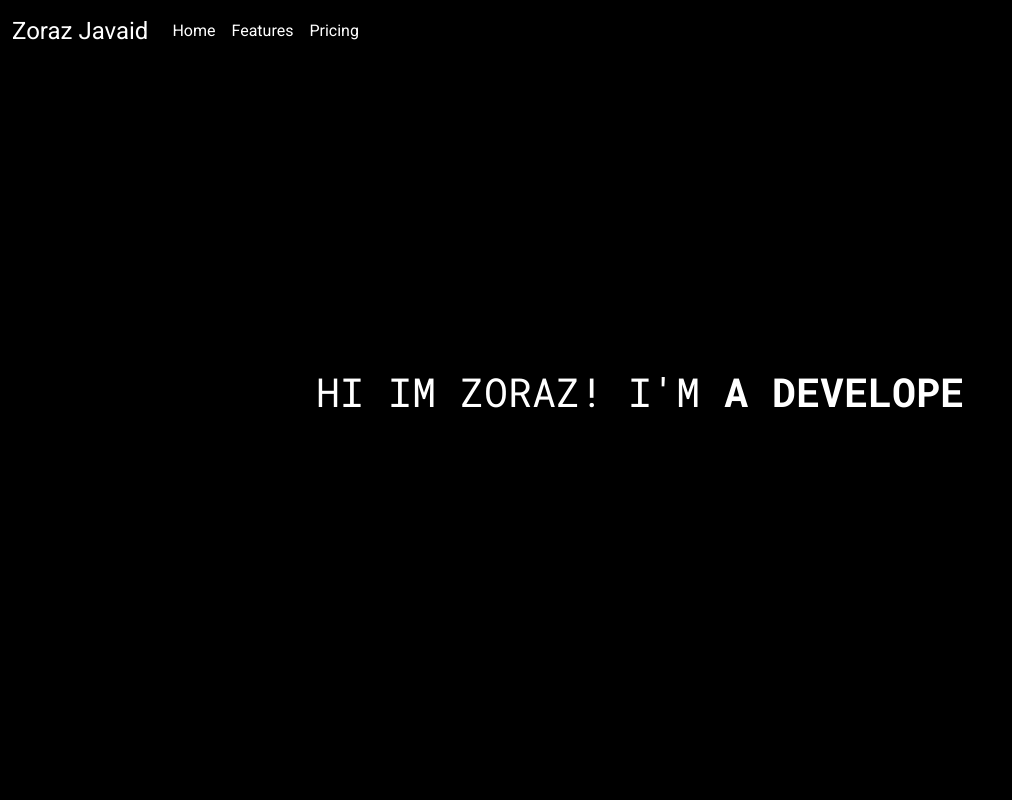
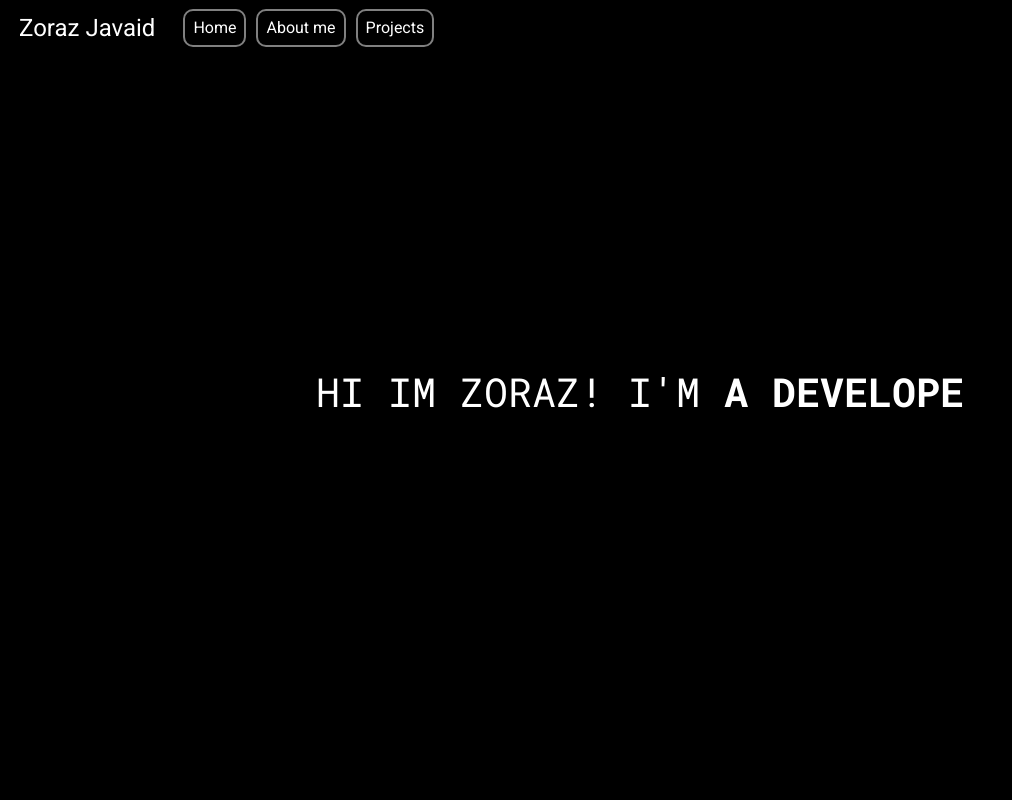
Before and after one commit to redripper480/webdev, a plain HTML site: page index.html in a window 1280 px wide. Shown: the top 800 px of the page, without its empty margins (0-1012 px from the left). Drawn offline with nearby package versions, Linux system fonts and the light colour scheme.

Commit message:
Add styling to navbar

```diff
--- a/index.css
+++ b/index.css
@@ -64,3 +64,27 @@
     width: 100%;
     height: 100%;
   }
+
+  .nav-but{
+    color: white;
+    border: 2px solid gray;
+    border-radius: 10px;
+    padding: 5px;
+    margin: 0 5px 0 5px;
+  }
+  .nav-but:hover{
+
+    background: white;
+    color: black;
+    border: 2px solid white;
+  }
+
+  .navbar-brand{
+    padding: 0 5px 0 5px;
+    border-radius: 10px;
+    border: 2px solid transparent
+  }
+  .navbar-brand:hover{
+    color: black;
+    background: white;
+  }
--- a/index.html
+++ b/index.html
@@ -27,13 +27,13 @@
               <div class="collapse navbar-collapse" id="navbarNav">
                 <ul class="navbar-nav" >
                   <li class="nav-item">
-                    <a class="nav-link active" style="color: white;" aria-current="page" href="#">Home</a>
+                    <a class="nav-link  nav-but"  aria-current="page" href="#">Home</a>
                   </li>
                   <li class="nav-item">
-                    <a class="nav-link" style="color: white;" href="#">Features</a>
+                    <a class="nav-link nav-but"  href="#">About me</a>
                   </li>
                   <li class="nav-item">
-                    <a class="nav-link" style="color: white;" href="#">Pricing</a>
+                    <a class="nav-link nav-but"  href="#">Projects</a>
                   </li>
                 </ul>
               </div>
```
